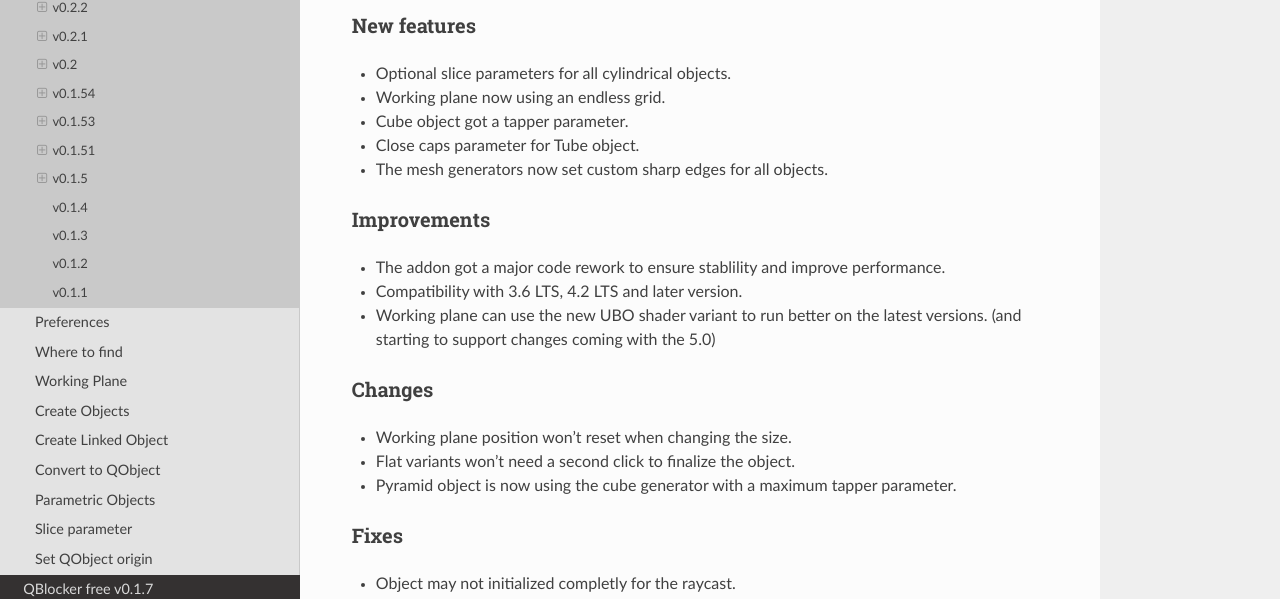
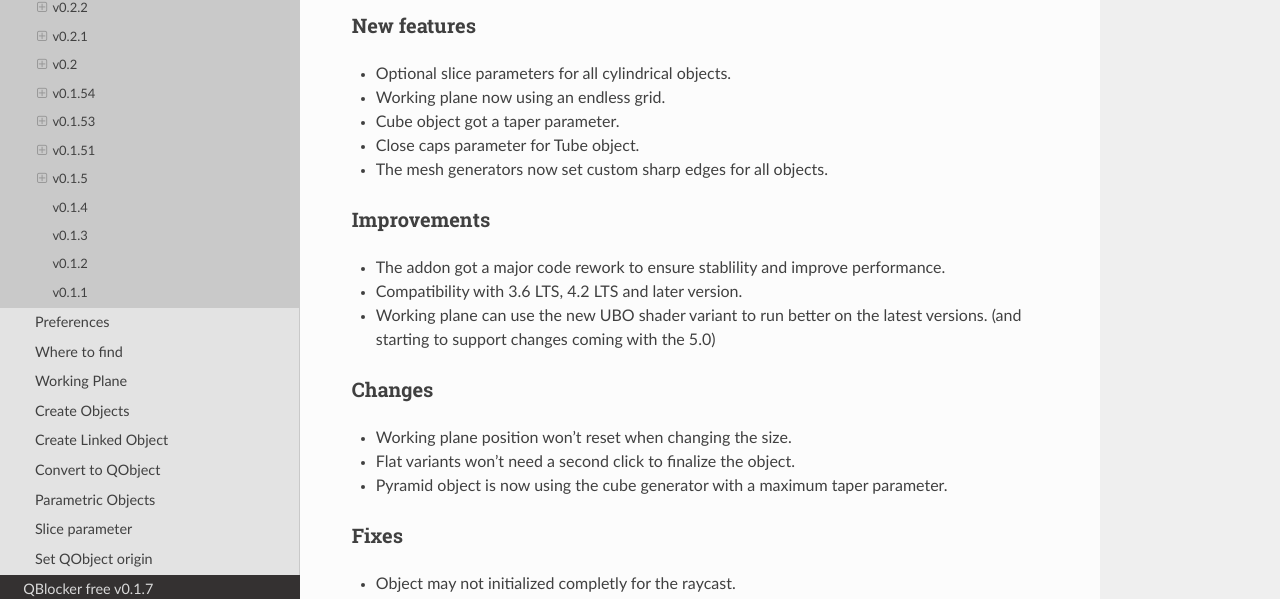
Before and after one commit to sanislov/QBlockerDocs, a Sphinx documentation site: the page built from docs/source/qblocker_changelog.rst, in a window 1280 px wide and 900 px high. Shown: the part 204-803 px from the top of the window. Built offline with Sphinx 7.4.7 and the Read the Docs theme 3.1.0, drawn with Linux system fonts in a browser that asks for light colours.

Commit message:
fix wording

```diff
--- a/docs/source/qblocker_changelog.rst
+++ b/docs/source/qblocker_changelog.rst
@@ -7,7 +7,7 @@
 ~~~~~~~~~~~~
 * Optional slice parameters for all cylindrical objects.
 * Working plane now using an endless grid.
-* Cube object got a tapper parameter.
+* Cube object got a taper parameter.
 * Close caps parameter for Tube object.
 * The mesh generators now set custom sharp edges for all objects.
 
@@ -21,7 +21,7 @@
 ~~~~~~~
 * Working plane position won't reset when changing the size.
 * Flat variants won't need a second click to finalize the object.
-* Pyramid object is now using the cube generator with a maximum tapper parameter.
+* Pyramid object is now using the cube generator with a maximum taper parameter.
 
 Fixes
 ~~~~~
```
Also changed, not shown: 4 other files.
